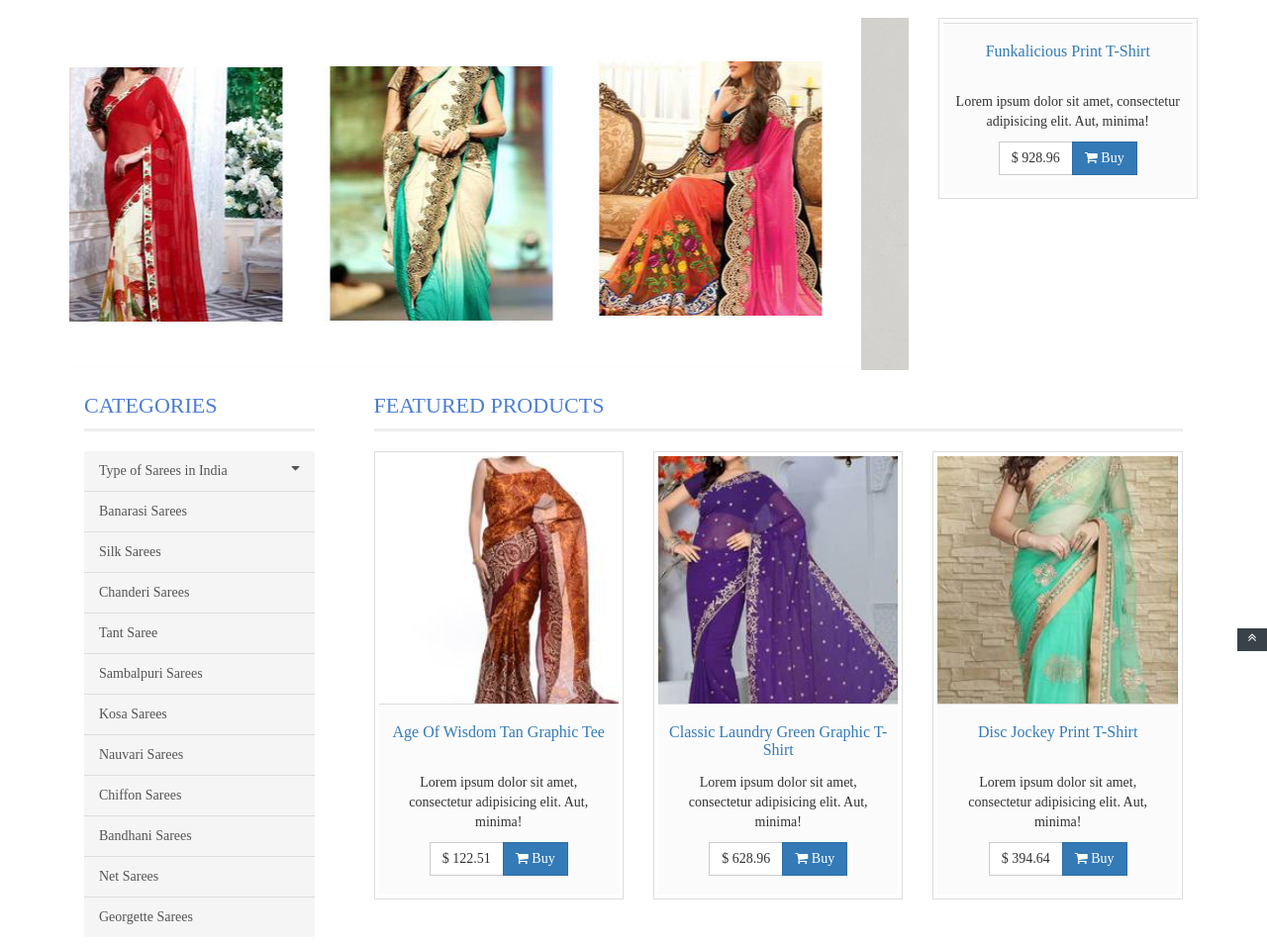
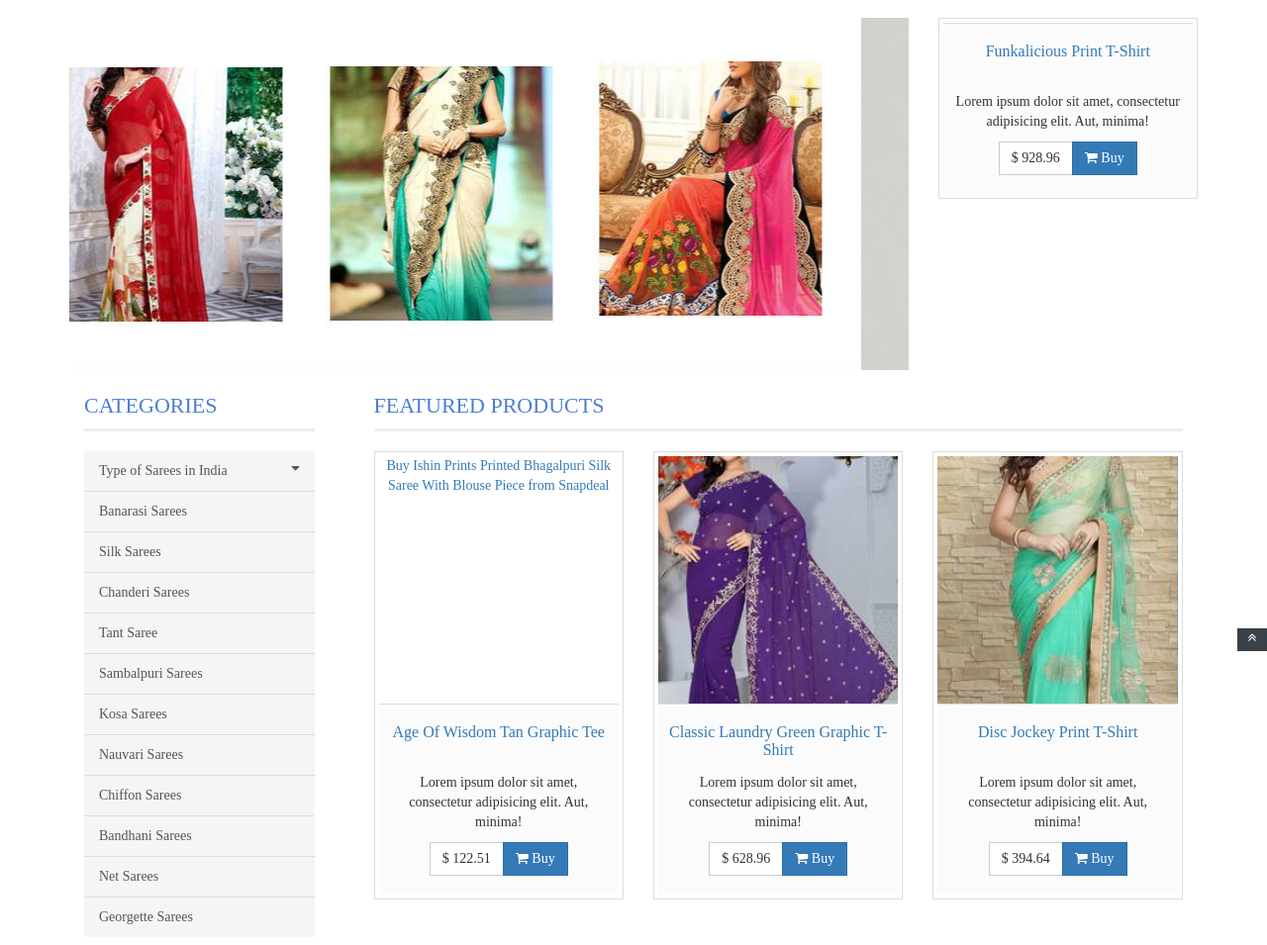
Before and after one commit to anupamryadav/saree, a plain HTML site: page index.html in a window 1280 px wide. Shown: the part 142-1097 px from the top of the page at 99% size. Drawn offline with nearby package versions, Linux system fonts and the light colour scheme; files whose address does not match are found by name; a web font is replaced by a local one.

Commit message:
add product

```diff
--- a/index.html
+++ b/index.html
@@ -249,9 +249,11 @@
                     </div>
                     <div class="col-lg-4 col-sm-4 hero-feature text-center">
                         <div class="thumbnail">
-                            <a href="detail.html" class="link-p" style="overflow: hidden; position: relative;">
-                                <img src="images/product-2.jpg" alt="" style="position: absolute; width: 250px; height: auto; max-width: none; max-height: none; left: -4px; top: 0px;">
-                            </a>
+
+
+                                <a class="link-p" style="overflow: hidden; position: relative;" href='http://www.snapdeal.com/product/ishin-prints-printed-bhagalpuri-silk/622965100762?utm_source=aff_prog&utm_campaign=afts&offer_id=17&aff_id=70203' target=_blank>Buy Ishin Prints Printed Bhagalpuri Silk Saree With Blouse Piece from Snapdeal</a>
+
+
                             <div class="caption prod-caption">
                                 <h4><a href="detail.html">Age Of Wisdom Tan Graphic Tee</a></h4>
                                 <p>Lorem ipsum dolor sit amet, consectetur adipisicing elit. Aut, minima!</p>
```
